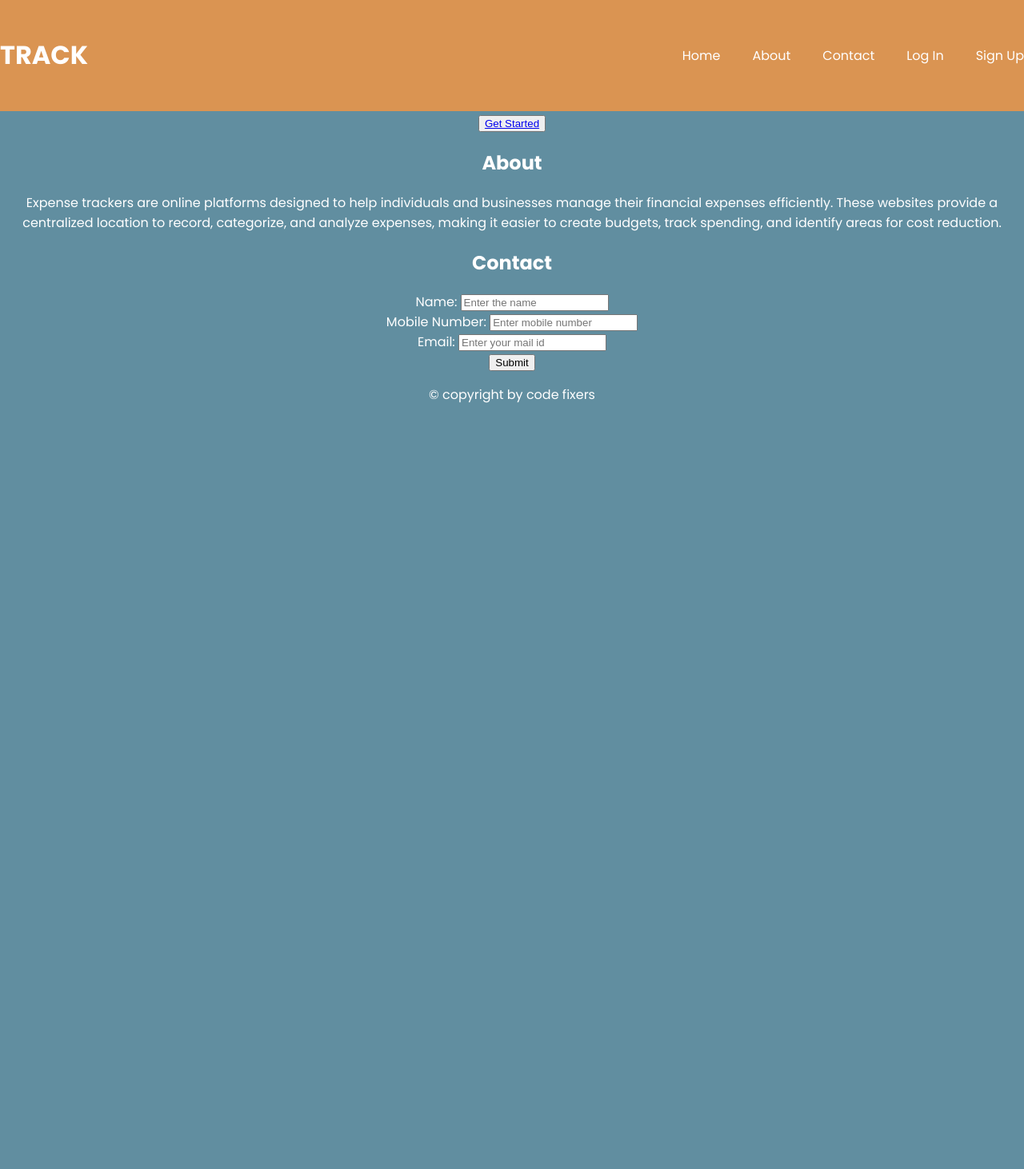
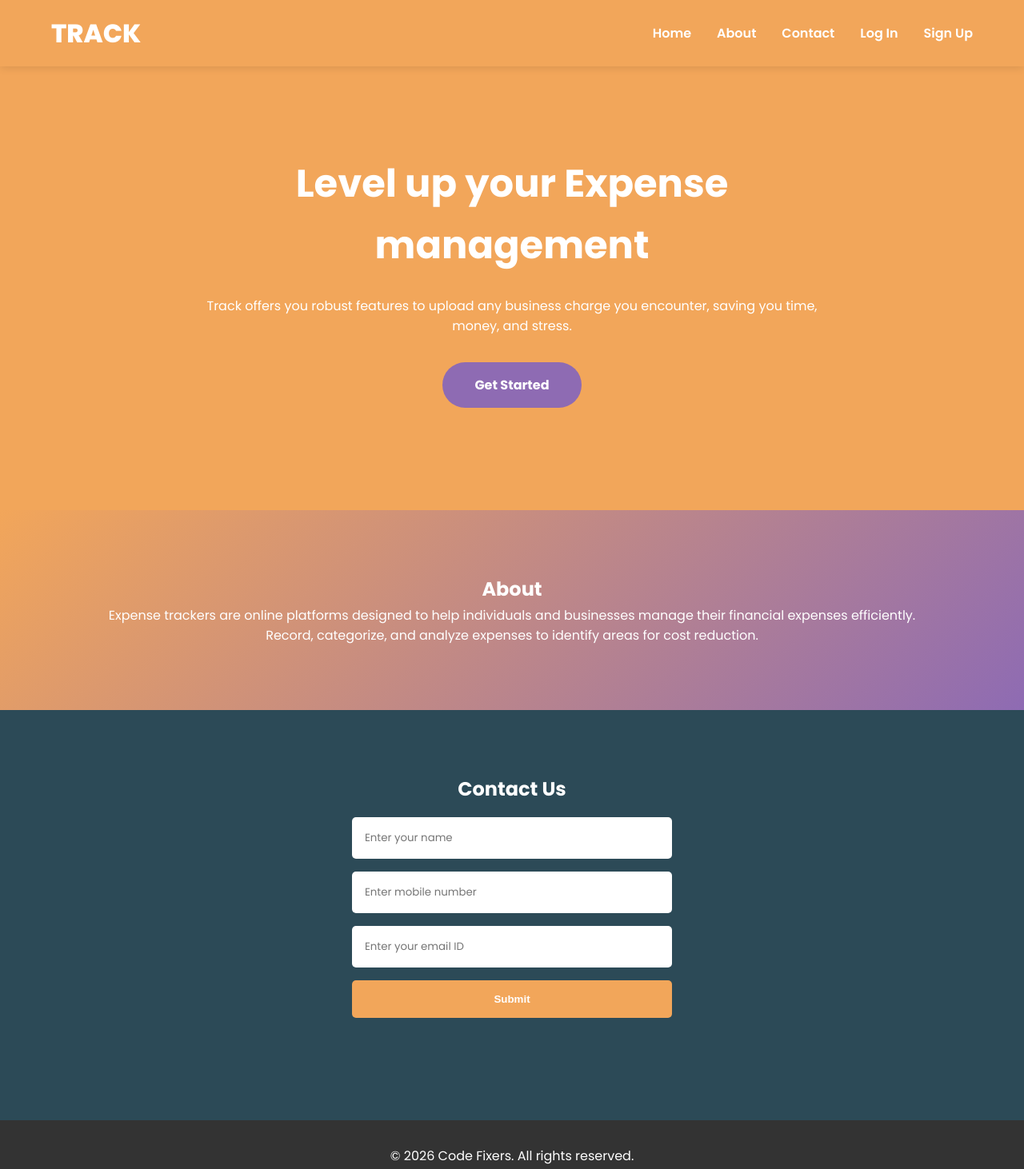
Before and after one commit to AA1-34-Ganesh/Trackify-app, a plain HTML site: page HTML/index.html in a window 1280 px wide. Shown: the whole page at 80% size. Before the commit the page ends 800 px from the top, so only its background shows below. Drawn offline with Linux system fonts and the light colour scheme; a web font is replaced by a local one.

Commit message:
Refactor the landing page

```diff
--- a/CSS/style.css
+++ b/CSS/style.css
@@ -1,104 +1,143 @@
-:root{
-  --primary-bg-color:rgb(97, 142, 160);
-  --primary-color:white;
+:root {
+  --bg-color: #2c4a57;
+  --primary-color: #f2a65a;
+  --secondary-color: #8e6bb3;
+  --text-color: #ffffff;
+  --accent-text: #1a2a33;
+  --font: "Poppins", sans-serif;
 }
-header{
+*,
+*::before,
+*::after {
+    box-sizing: border-box;
+    margin: 0;
+    padding: 0;
+}
+
+body {
+    background: var(--bg-color);
+    color: var(--text-color);
+    font-family: var(--font);
+    text-align: center;
+    line-height: 1.6;
+    overflow-x: hidden;
+}
+
+header {
     position: fixed;
-  top:0;
-  left:0;
+    top: 0;
+    left: 0;
     width: 100%;
-  z-index: 10;
-  background-color: rgb(218, 148, 82);
-  backdrop-filter: blur(10px);
+    z-index: 100;
+    background-color: var(--primary-color);
+    padding: 1rem 5%;
+    box-shadow: 0 2px 10px rgba(0,0,0,0.1);
 }
-body {
-  background:var(--primary-bg-color);
-  color:var(--primary-color);
-  font-family: "Poppins", sans-serif;
-  text-align: center;
-}
-.header-container, .main-nav{
+
+.header-container {
     display: flex;
     justify-content: space-between;
     align-items: center;
-  gap:2.5rem;
+    max-width: 1200px;
+    margin: 0 auto;
 }
-.app-name{
+
+.app-name a {
+    text-decoration: none;
+    color: var(--text-color);
     font-size: 2rem;
-  font-weight: 700;
-  line-height: 6rem;
+    font-weight: 800;
     text-transform: uppercase;
 }
 
-ul{
-  list-style: none;
-}
-.main-nav a, .app-name a{
-  text-decoration: none;
-  color:var(--primary-color);
-}
-.main-nav a:hover{
-  background-color:rgb(163, 129, 197);
-}
-/*
 .main-nav {
     display: flex;
-  flex-direction: row;
-  min-width: 40px;
-  justify-content: space-around;
-  position:relative;
-}
-.logo a{
-  text-decoration: none;
-}
-.main-nav a{
-  border: 2px solid black;
-  padding: 6px;
-  border-radius: 6px;
-  color:var(--primary-color);
-  text-decoration: none;
-}
-.main-nav a:hover{
-  background-color: lightcoral;
+    list-style: none;
+    gap: 2rem;
 }
 
-.hero, .about, .contact, h2{
-text-align: center;
+.main-nav a {
+    text-decoration: none;
+    color: var(--text-color);
+    font-weight: 600;
+    transition: color 0.3s;
 }
+
+.main-nav a:hover {
+    color: var(--secondary-color);
+}
+
+.hero-section {
+    padding: 12rem 1rem 8rem;
+    background-color: var(--primary-color);
+    min-height: 60vh;
+    display: flex;
+    align-items: center;
+    justify-content: center;
+}
+
+.hero-content {
+    max-width: 800px;
+}
+
+.hero-content h2 {
+    font-size: 3rem;
+    margin-bottom: 1.5rem;
+}
+
+.main-button {
+    display: inline-block;
+    margin-top: 2rem;
+    padding: 1rem 2.5rem;
+    background-color: var(--secondary-color);
+    color: white;
+    text-decoration: none;
+    border-radius: 50px;
+    font-weight: bold;
+    transition: transform 0.3s;
+}
+
+.main-button:hover {
+    transform: translateY(-3px);
+}
+.about {
+    padding: 5rem 10%;
+    background: linear-gradient(135deg, var(--primary-color), var(--secondary-color));
+}
+
 .contact {
+    padding: 5rem 1rem;
+    display: flex;
+    justify-content: center;
+}
+
+.contact-form {
     display: flex;
     flex-direction: column;
-  align-items:center;
-  box-shadow: 0px 0px 5px var(--primary-color) ;
-  max-width: fit-content;
-  margin-left: auto;
-  margin-right: auto;
-  line-height:3;
+    width: 100%;
+    max-width: 400px;
+    gap: 1rem;
 }
-.hero a{
-  text-decoration: none;
-  color:black;
+
+input {
+    padding: 1rem;
+    border: none;
+    border-radius: 5px;
+    font-family: inherit;
 }
-input[type=text],
-input[type=tel],
-input[type=email] {
+
+#submit {
+    padding: 1rem;
+    background-color: var(--primary-color);
+    color: white;
+    border: none;
     border-radius: 5px;
-  height: 30px;
-  min-width:300px;
-  font-size: 20px;
+    cursor: pointer;
+    font-weight: bold;
 }
-#submit, .hero button{
-  border: 2px solid black;
-  border-radius: 4px;
-  font-size:20px;
-   cursor: pointer;
+
+footer {
+    background-color: #333;
+    padding: 2rem;
+    margin-top: 3rem;
 }
-input{
-  border: 1px solid black;
-  border-radius: 3px;
-  margin: 6px;
-}
-.down{
-  margin: 20px;
-  text-align: center;
-} */
--- a/HTML/index.html
+++ b/HTML/index.html
@@ -6,11 +6,11 @@
     <meta name="author" content="G Ganesh" />
     <meta name="description" content="To track expenses of salary per month" />
     <meta name="keywords" content="Expenses tracker, Monthly money tracker" />
-  <title>Track</title>
+    <title>Track | Expense Management</title>
     <link rel="stylesheet" href="../CSS/style.css">
     <link rel="preconnect" href="https://fonts.googleapis.com">
     <link rel="preconnect" href="https://fonts.gstatic.com" crossorigin>
-<link href="https://fonts.googleapis.com/css2?family=Amarante&family=Happy+Monkey&family=IBM+Plex+Mono:ital,wght@0,100;0,200;0,300;0,400;0,500;0,600;0,700;1,100;1,200;1,300;1,400;1,500;1,600;1,700&family=Orbitron:wght@400..900&family=Poppins:wght@400;600;700;800&display=swap" rel="stylesheet">
+    <link href="https://fonts.googleapis.com/css2?family=Poppins:wght@400;600;700;800&display=swap" rel="stylesheet">
 </head>
 <body>
     <header>
@@ -20,57 +20,43 @@
             </h1>
             <nav>
                 <ul class="main-nav">
-        <li>
-          <a class="link" href="#home">Home</a>
-        </li>
-        <li>
-          <a class="link" href="#about">About</a>
-        </li>
-        <li>
-          <a class="link" href="#contact">Contact</a>
-        </li>
-        <li>
-          <a class="link" href="./login.html">Log In</a>
-        </li>
-        <li>
-          <a class="link" href="./signup.html">Sign Up</a>
-        </li>
+                    <li><a class="link" href="#home">Home</a></li>
+                    <li><a class="link" href="#about">About</a></li>
+                    <li><a class="link" href="#contact">Contact</a></li>
+                    <li><a class="link" href="./login.html">Log In</a></li>
+                    <li><a class="link" href="./signup.html" class="btn-signup">Sign Up</a></li>
                 </ul>
             </nav>
         </div>
     </header>
+
     <main>
         <section id="home" class="hero-section">
+            <div class="hero-content">
                 <h2>Level up your Expense management</h2>
-        <p>Track offers you robust features to upload any business charge you encounter, saving you time, money, and
-          stress. Never allow another expense to go unaccounted.</p>
-        <button><a href="./money-tracker.html">Get Started</a> </button>
+                <p>Track offers you robust features to upload any business charge you encounter, saving you time, money, and stress.</p>
+                <a href="./money-tracker.html" class="main-button">Get Started</a>
+            </div>
         </section>
+
         <section id="about" class="about">
             <h2>About</h2>
-        <p>Expense trackers are online platforms designed to help individuals and businesses manage their financial
-          expenses efficiently. These websites provide a centralized location to record, categorize, and analyze
-          expenses, making it easier to create budgets, track spending, and identify areas for cost reduction.</p>
+            <p>Expense trackers are online platforms designed to help individuals and businesses manage their financial expenses efficiently. Record, categorize, and analyze expenses to identify areas for cost reduction.</p>
+        </section>
+
+        <section id="contact" class="contact">
+            <form class="contact-form">
+                <h2>Contact Us</h2>
+                <input type="text" placeholder="Enter your name" required>
+                <input type="tel" placeholder="Enter mobile number" required>
+                <input type="email" placeholder="Enter your email ID" required>
+                <button type="submit" id="submit">Submit</button>
+            </form>
         </section>
     </main>
-      <section class="contact">
-        <form>
-        <h2>Contact</h2>
-        <label>Name:</label>
-        <input type="text" placeholder="Enter the name" name="para" class="text">
-        <br/>
-        <label>Mobile Number:</label>
-        <input type="tel" placeholder="Enter mobile number"/>
-        <br/>
-        <label>Email:</label>
-        <input type="email" placeholder="Enter your mail id">
-        <br/>
-        <button id="submit">Submit</button>
-        </form>
-      </section>
+
     <footer class="down">
-        <p>&copy copyright by code fixers</p>
+        <p>&copy 2026 Code Fixers. All rights reserved.</p>
     </footer>
-
 </body>
 </html>
```
Lines whose indentation alone changed are shown as unchanged.
